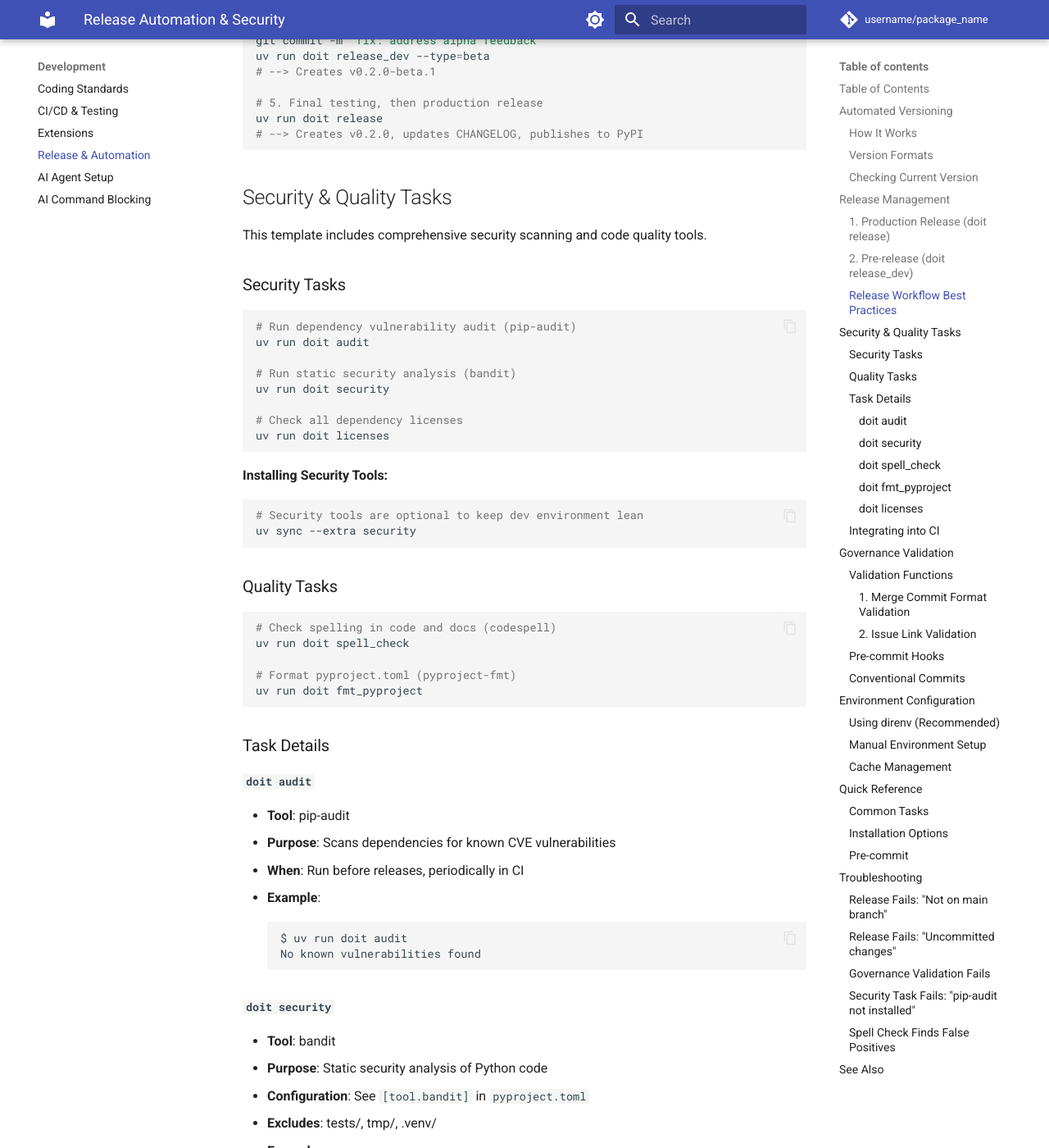
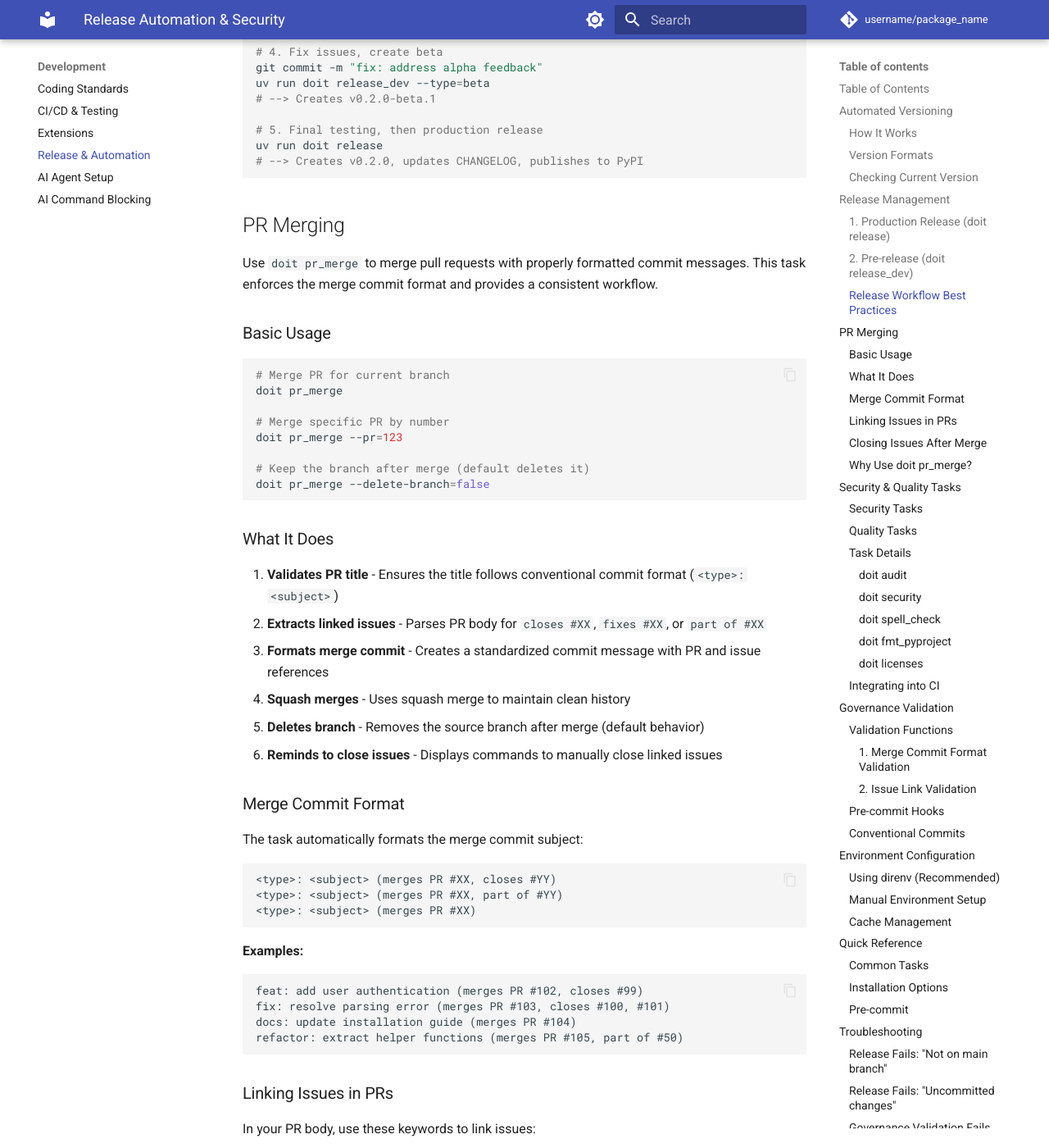
Before and after one commit to endavis/pyproject-template, an MkDocs documentation site: the page built from docs/development/release-and-automation.md, in a window 1280 px wide and 1400 px high, scrolled down 3183 px. Shown: the whole window at 82% size. Built offline with MkDocs 1.6.1 and Material for MkDocs 9.7.7, drawn with Linux system fonts in a browser that asks for light colours; comment, search, counter and statistics services are not loaded; some of the changed text lies outside the part shown.

Commit message:
docs: add doit pr_merge documentation and update merge workflow
- Add new "PR Merging" section with detailed usage guide
- Document closes vs part of syntax for multi-PR issues
- Update Governance Validation with part of format examples
- Update troubleshooting to recommend doit pr_merge

Co-Authored-By: Claude Opus 4.5 <noreply@anthropic.com>

````diff
--- a/docs/development/release-and-automation.md
+++ b/docs/development/release-and-automation.md
@@ -17,6 +17,7 @@ This guide covers automated versioning, release management, governance validatio
 ## Table of Contents
 - [Automated Versioning](#automated-versioning)
 - [Release Management](#release-management)
+- [PR Merging](#pr-merging)
 - [Security & Quality Tasks](#security-quality-tasks)
 - [Governance Validation](#governance-validation)
 - [Environment Configuration](#environment-configuration)
@@ -168,6 +169,103 @@ uv run doit release
 # --> Creates v0.2.0, updates CHANGELOG, publishes to PyPI
 ```
 
+## PR Merging
+
+Use `doit pr_merge` to merge pull requests with properly formatted commit messages. This task enforces the merge commit format and provides a consistent workflow.
+
+### Basic Usage
+
+```bash
+# Merge PR for current branch
+doit pr_merge
+
+# Merge specific PR by number
+doit pr_merge --pr=123
+
+# Keep the branch after merge (default deletes it)
+doit pr_merge --delete-branch=false
+```
+
+### What It Does
+
+1. **Validates PR title** - Ensures the title follows conventional commit format (`<type>: <subject>`)
+2. **Extracts linked issues** - Parses PR body for `closes #XX`, `fixes #XX`, or `part of #XX`
+3. **Formats merge commit** - Creates a standardized commit message with PR and issue references
+4. **Squash merges** - Uses squash merge to maintain clean history
+5. **Deletes branch** - Removes the source branch after merge (default behavior)
+6. **Reminds to close issues** - Displays commands to manually close linked issues
+
+### Merge Commit Format
+
+The task automatically formats the merge commit subject:
+
+```
+<type>: <subject> (merges PR #XX, closes #YY)
+<type>: <subject> (merges PR #XX, part of #YY)
+<type>: <subject> (merges PR #XX)
+```
+
+**Examples:**
+```
+feat: add user authentication (merges PR #102, closes #99)
+fix: resolve parsing error (merges PR #103, closes #100, #101)
+docs: update installation guide (merges PR #104)
+refactor: extract helper functions (merges PR #105, part of #50)
+```
+
+### Linking Issues in PRs
+
+In your PR body, use these keywords to link issues:
+
+| Keyword | Effect | Use When |
+|---------|--------|----------|
+| `closes #XX`, `fixes #XX`, `resolves #XX` | Included as `closes #XX` in merge commit | PR fully completes the issue |
+| `part of #XX` | Included as `part of #XX` in merge commit | Issue requires multiple PRs |
+
+**Example PR body:**
+```markdown
+## Summary
+- Add login form component
+- Implement session management
+
+Closes #99
+
+## Test Plan
+- [ ] Test login flow
+```
+
+For multi-PR issues:
+```markdown
+## Summary
+First part of the authentication system refactor.
+
+Part of #50
+
+## Test Plan
+- [ ] Existing tests pass
+```
+
+### Closing Issues After Merge
+
+Issues are **not automatically closed** by GitHub when using squash merge with custom commit messages. After merging, manually close linked issues:
+
+```bash
+# The task displays these commands after merge
+gh issue close 99 --comment "Fixed in PR #102"
+gh issue close 100 --comment "Fixed in PR #103"
+```
+
+This ensures issues are explicitly closed with a reference to the PR that fixed them.
+
+### Why Use `doit pr_merge`?
+
+| Direct `gh pr merge` | `doit pr_merge` |
+|---------------------|-----------------|
+| Default commit message | Enforced format with PR/issue links |
+| May not validate title | Validates conventional commit format |
+| Manual issue tracking | Extracts and displays linked issues |
+| No post-merge guidance | Reminds to close issues |
+
 ## Security & Quality Tasks
 
 This template includes comprehensive security scanning and code quality tools.
@@ -303,6 +401,7 @@ This template enforces governance rules to ensure code quality and traceability.
 **Required Format**:
 ```
 <type>: <subject> (merges PR #XX, closes #YY)
+<type>: <subject> (merges PR #XX, part of #YY)
 <type>: <subject> (merges PR #XX)
 ```
 
@@ -311,11 +410,14 @@ This template enforces governance rules to ensure code quality and traceability.
 ✅ feat: add new feature (merges PR #102, closes #99)
 ✅ fix: resolve bug (merges PR #103, closes #100)
 ✅ docs: update guide (merges PR #104)
+✅ refactor: extract utils (merges PR #105, part of #50)
 
 ❌ Add new feature                    # Missing type
 ❌ feat: add feature                  # Missing PR reference
 ❌ feat: add feature (PR #102)        # Wrong format
 ```
+
+Use `closes` when the PR fully resolves an issue. Use `part of` when an issue requires multiple PRs to complete. See [PR Merging](#pr-merging) for details.
 
 **Valid Types**: `feat`, `fix`, `refactor`, `docs`, `test`, `chore`, `ci`, `perf`
 
@@ -558,10 +660,17 @@ uv run doit release
 
 **Problem**: Merge commit format doesn't match required pattern
 
-**Solution**: Update the merge commit message:
+**Solution**: Use `doit pr_merge` which automatically formats the commit message:
 ```bash
-# When merging PR #102 that closes issue #99
-git merge --no-ff feat/99-feature -m "feat: add new feature (merges PR #102, closes #99)"
+# Merge the PR with proper format
+doit pr_merge --pr=102
+```
+
+If you need to fix an existing merge commit, use interactive rebase (advanced):
+```bash
+git rebase -i HEAD~1
+# Change 'pick' to 'reword', then edit the message to:
+# feat: add new feature (merges PR #102, closes #99)
 ```
 
 ### Security Task Fails: "pip-audit not installed"
````
